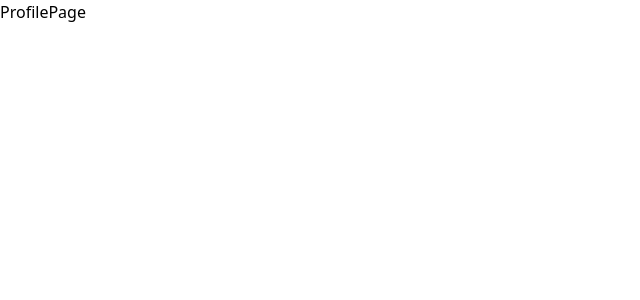
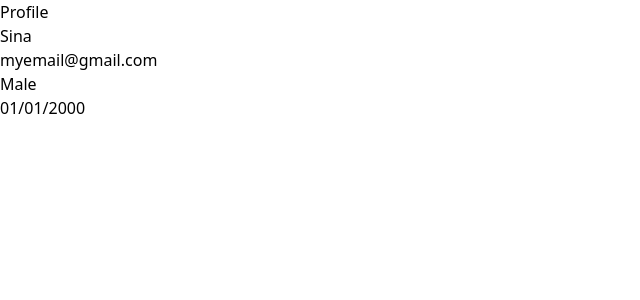
Before and after one commit to Sina-Hgs/user-profile-react, a React (Vite) app: page / in a window 1280 px wide. Shown: the top 300 px of the page, without its empty margins (0-640 px from the left). Built offline with nearby package versions, Linux system fonts and the light colour scheme; the HTML template or start-up script is replaced by a standard one.

Commit message:
made the uselocalStorage custom hook

```diff
--- /dev/null
+++ b/src/hooks/useLocalStorage.jsx
@@ -0,0 +1,15 @@
+import { useState, useEffect } from "react";
+
+const useLocalStorage = (storageKey, fallbackState) => {
+  const [value, setValue] = useState(
+    JSON.parse(localStorage.getItem(storageKey)) ?? fallbackState
+  );
+
+  useEffect(() => {
+    localStorage.setItem(storageKey, JSON.stringify(value));
+  }, [value, storageKey]);
+
+  return [value, setValue];
+};
+
+export default useLocalStorage;
--- a/src/routes/ProfilePage.jsx
+++ b/src/routes/ProfilePage.jsx
@@ -1,5 +1,13 @@
 const ProfilePage = () => {
-  return <div>ProfilePage</div>;
+  return (
+    <div>
+      <h1>Profile</h1>
+      <h2>Sina</h2>
+      <p>myemail@gmail.com</p>
+      <p>Male</p>
+      <p>01/01/2000</p>
+    </div>
+  );
 };
 
 export default ProfilePage;
```
